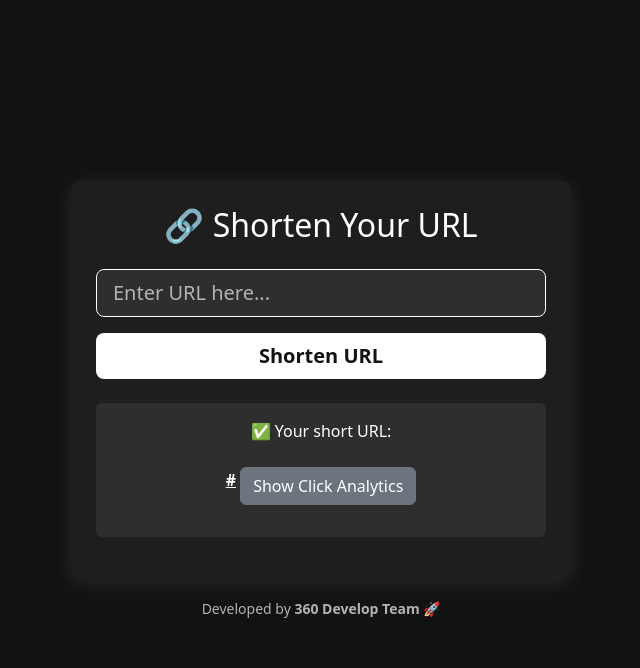
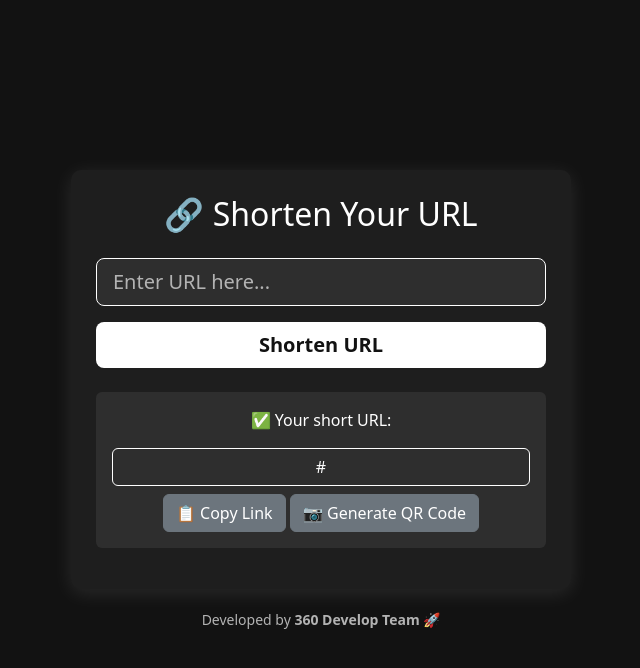
Before and after one commit to Ramtinboreili/LinkShortner, a Django app: template shortener/templates/shortener_form.html in a window 1280 px wide. Shown: the top 668 px of the page, without its empty margins (319-959 px from the left). Run offline with Django 5.2, Linux system fonts and the light colour scheme; the template is opened without the code that fills it: most values are stand-ins (such as "Sample title", 1, 10 or a date in 2020).

Commit message:
Added copy link & QR code generation feature

```diff
--- a/myproject/urls.py
+++ b/myproject/urls.py
@@ -17,10 +17,12 @@ Including another URLconf
 from django.contrib import admin
 from django.urls import path
 from shortener.views import ShortenURLView, RedirectURLView, AnalyticsView
+from shortener.views import QRCodeView
 
 urlpatterns = [
     path('admin/', admin.site.urls),
     path('', ShortenURLView.as_view(), name='shorten_url'),
     path('<str:code>/', RedirectURLView.as_view(), name='redirect_url'),
     path('analytics/<str:code>/', AnalyticsView.as_view(), name='analytics'),
+    path('qrcode/<str:code>/', QRCodeView.as_view(), name='qrcode'),
 ]
--- a/shortener/templates/shortener_form.html
+++ b/shortener/templates/shortener_form.html
@@ -51,6 +51,11 @@
             font-size: 14px;
             color: #b3b3b3;
         }
+        /* QR Code Styling */
+        #qrCode {
+            margin-top: 15px;
+            display: none;
+        }
     </style>
 </head>
 <body>
@@ -68,9 +73,12 @@
     {% if short_url %}
     <div class="alert mt-4">
         <p>✅ Your short URL:</p>
-        <a href="{{ short_url }}" class="fw-bold text-white">{{ short_url }}</a>
-        <button class="btn btn-secondary mt-2" onclick="getAnalytics('{{ short_url }}')">Show Click Analytics</button>
-        <p id="analyticsResult" class="mt-2"></p>
+        <input type="text" id="shortUrl" class="form-control text-center mb-2" value="{{ short_url }}" readonly>
+        <button class="btn btn-secondary" onclick="copyToClipboard()">📋 Copy Link</button>
+        <button class="btn btn-secondary" onclick="generateQRCode('{{ short_url }}')">📷 Generate QR Code</button>
+        <div id="qrCode">
+            <img id="qrImage" class="mt-3" src="" alt="QR Code">
+        </div>
     </div>
     {% endif %}
 </div>
@@ -80,13 +88,18 @@
 </div>
 
 <script>
-    function getAnalytics(shortUrl) {
-        fetch(shortUrl.replace(window.location.origin, window.location.origin + "/analytics"))
-            .then(response => response.json())
-            .then(data => {
-                document.getElementById('analyticsResult').innerText = `Clicks: ${data.click_count}`;
-            })
-            .catch(error => console.error('Error fetching analytics:', error));
+    function copyToClipboard() {
+        let shortUrlInput = document.getElementById('shortUrl');
+        shortUrlInput.select();
+        document.execCommand('copy');
+        alert('✅ Link copied to clipboard!');
+    }
+
+    function generateQRCode(shortUrl) {
+        let qrImage = document.getElementById('qrImage');
+        let qrCodeDiv = document.getElementById('qrCode');
+        qrImage.src = shortUrl.replace(window.location.origin, window.location.origin + "/qrcode");
+        qrCodeDiv.style.display = "block";
     }
 </script>
 
```
Also changed, not shown: shortener/views.py (+14 -0 lines).
